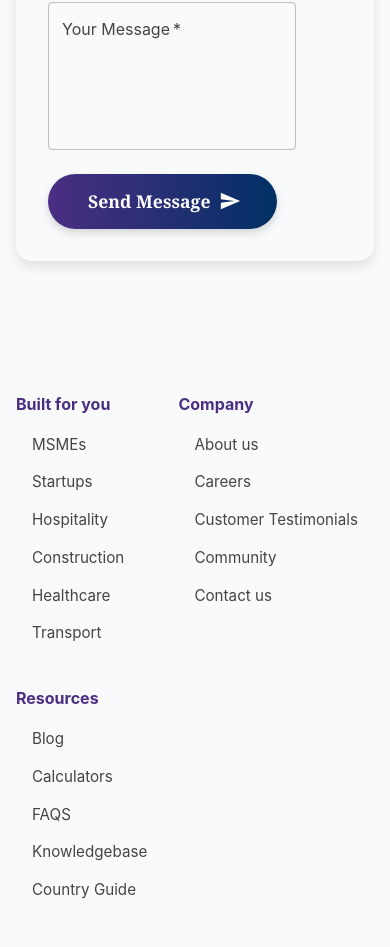
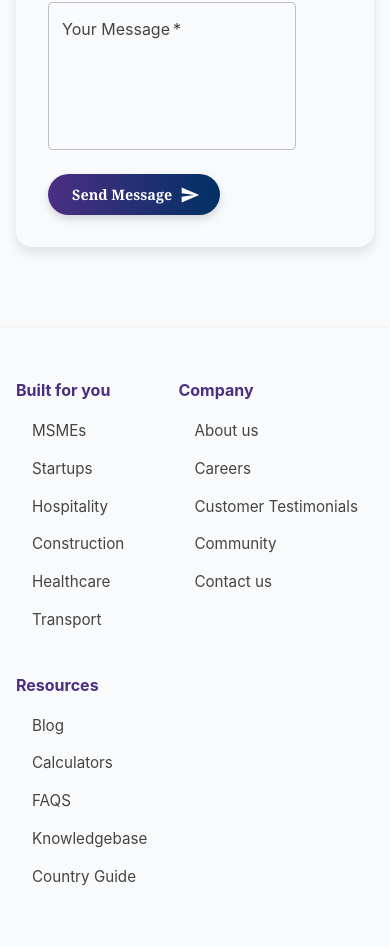
Before and after one commit to 23MorganDev/Zephrika, a React (Vite) app: page /contact in a window 390 px wide. Shown: the part 2135-3082 px from the top of the page. Built offline with nearby package versions, Linux system fonts and the light colour scheme.

Commit message:
Fix typography and responsiveness of the status card

```diff
--- a/src/components/Contact/Contact.jsx
+++ b/src/components/Contact/Contact.jsx
@@ -254,17 +254,21 @@ function ContactPage() {
                     initial={{ opacity: 0, y: -20 }}
                     animate={{ opacity: 1, y: 0 }}
                     exit={{ opacity: 0 }}
-                    style={{
-                      marginBottom: 20,
-                      padding: "15px 20px",
-                      borderRadius: 10,
-                      background: theme.palette.background.light,
+                  >
+                    <Box
+                      sx={{
+                        mb: 2,
+                        p: { xs: 1.5, sm: 2 },
+                        borderRadius: 2,
+                        background: theme.palette.background.paper,
                         color: theme.palette.success.main,
-                      borderLeft: theme.palette.success.main,
+                        borderLeft: `5px solid ${theme.palette.success.main}`,
+                        fontSize: { xs: "0.85rem", sm: "1rem" },
                         fontWeight: 500,
                       }}
                     >
                       ✅ Your message has been sent successfully!
+                    </Box>
                   </motion.div>
                 )}
 
@@ -273,17 +277,21 @@ function ContactPage() {
                     initial={{ opacity: 0, y: -20 }}
                     animate={{ opacity: 1, y: 0 }}
                     exit={{ opacity: 0 }}
-                    style={{
-                      marginBottom: 20,
-                      padding: "15px 20px",
-                      borderRadius: 10,
-                      background: theme.palette.background.light,
-                      color: theme.palette.failure.main,
-                      borderLeft: theme.palette.failure.borderLeft,
+                  >
+                    <Box
+                      sx={{
+                        mb: 2,
+                        p: { xs: 1.5, sm: 2 },
+                        borderRadius: 2,
+                        background: theme.palette.background.paper,
+                        color: theme.palette.error.main,
+                        borderLeft: `5px solid ${theme.palette.error.main}`,
+                        fontSize: { xs: "0.85rem", sm: "1rem" },
                         fontWeight: 500,
                       }}
                     >
                       ❌ Failed to send message. Please try again.
+                    </Box>
                   </motion.div>
                 )}
               </AnimatePresence>
@@ -331,17 +339,18 @@ function ContactPage() {
                     <Button
                       type="submit"
                       variant="contained"
-                      size="large"
                       endIcon={!loading && <Send />}
                       disabled={loading}
                       sx={{
-                        px: 5,
-                        py: 1.5,
-                        borderRadius: "50px",
-                        fontSize: "1.1rem",
+                        px: { xs: 3, sm: 4, md: 5 },
+                        py: { xs: 1, sm: 1.2, md: 1.5 },
+                        borderRadius: { xs: "30px", md: "50px" },
+                        fontSize: { xs: "0.9rem", sm: "1rem", md: "1.1rem" },
                         fontWeight: 600,
+                        minWidth: { xs: "140px", sm: "180px" },
                         background: theme.palette.gradients.primary,
                         color: theme.palette.primary.contrastText,
+                        transition: "0.3s ease",
                         "&:hover": {
                           background: theme.palette.gradients.primaryHover,
                         },
@@ -349,6 +358,7 @@ function ContactPage() {
                     >
                       {loading ? "Sending..." : "Send Message"}
                     </Button>
+
                   </Grid>
                 </Grid>
               </form>
```
Lines whose indentation alone changed are shown as unchanged.
